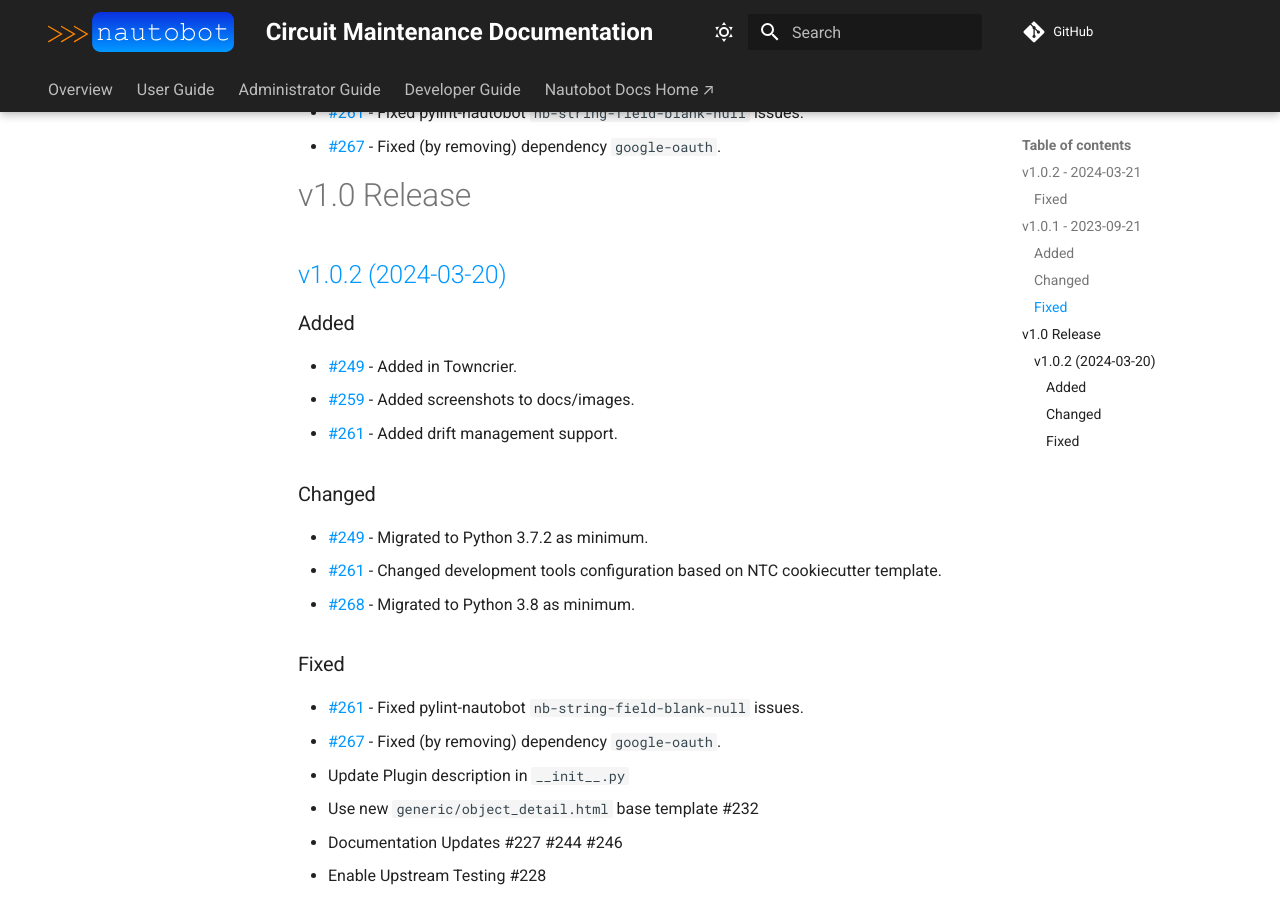
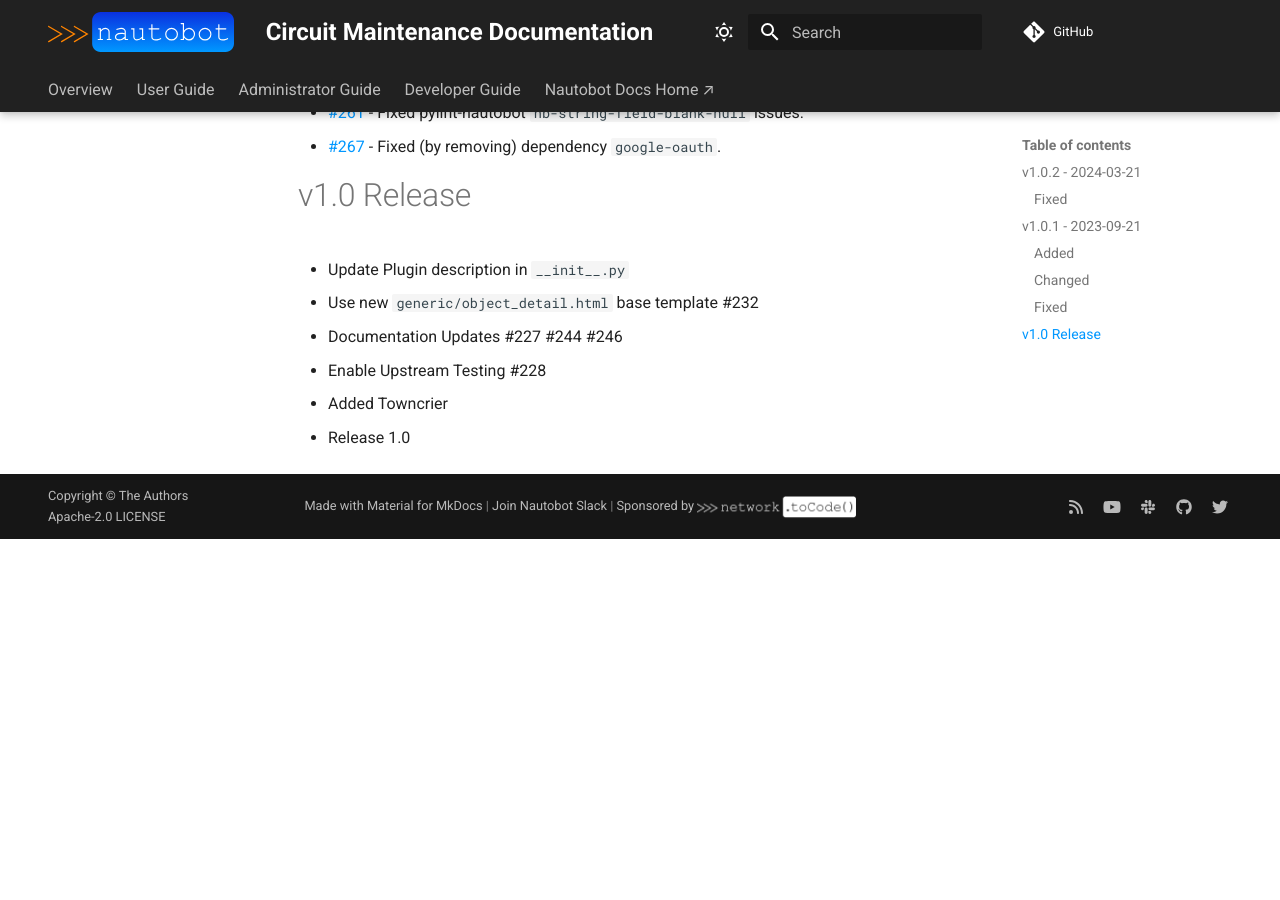
Before and after one commit to nautobot/nautobot-app-circuit-maintenance, an MkDocs documentation site: the page built from docs/admin/release_notes/version_1.0.md, in a window 1280 px wide and 900 px high, scrolled down 636 px. Built offline with MkDocs 1.6.1 and Material for MkDocs 9.7.7, drawn with Linux system fonts in a browser that asks for light colours; comment, search, counter and statistics services are not loaded; after the commit the page ends 1175 px from its top, so only the background shows below that.

Commit message:
docs: fix release notes

```diff
--- a/docs/admin/release_notes/version_1.0.md
+++ b/docs/admin/release_notes/version_1.0.md
@@ -1,4 +1,6 @@
 <!-- markdownlint-disable MD024 -->
+
+<!-- towncrier release notes start -->
 
 ## v1.0.2 - 2024-03-21
 
@@ -25,27 +27,6 @@
 
 # v1.0 Release
 
-<!-- towncrier release notes start -->
-
-## [v1.0.2 (2024-03-20)](https://github.com/nautobot/nautobot-plugin-circuit-maintenance/releases/tag/v1.0.2)
-
-### Added
-
-- [#249](https://github.com/nautobot/nautobot-plugin-circuit-maintenance/issues/249) - Added in Towncrier.
-- [#259](https://github.com/nautobot/nautobot-plugin-circuit-maintenance/issues/259) - Added screenshots to docs/images.
-- [#261](https://github.com/nautobot/nautobot-plugin-circuit-maintenance/issues/261) - Added drift management support.
-
-### Changed
-
-- [#249](https://github.com/nautobot/nautobot-plugin-circuit-maintenance/issues/249) - Migrated to Python 3.7.2 as minimum.
-- [#261](https://github.com/nautobot/nautobot-plugin-circuit-maintenance/issues/261) - Changed development tools configuration based on NTC cookiecutter template.
-- [#268](https://github.com/nautobot/nautobot-plugin-circuit-maintenance/issues/268) - Migrated to Python 3.8 as minimum.
-
-### Fixed
-
-- [#261](https://github.com/nautobot/nautobot-plugin-circuit-maintenance/issues/261) - Fixed pylint-nautobot `nb-string-field-blank-null` issues.
-- [#267](https://github.com/nautobot/nautobot-plugin-circuit-maintenance/issues/267) - Fixed (by removing) dependency `google-oauth`.
-
 - Update Plugin description in `__init__.py`
 - Use new `generic/object_detail.html` base template #232
 - Documentation Updates #227 #244 #246
```
